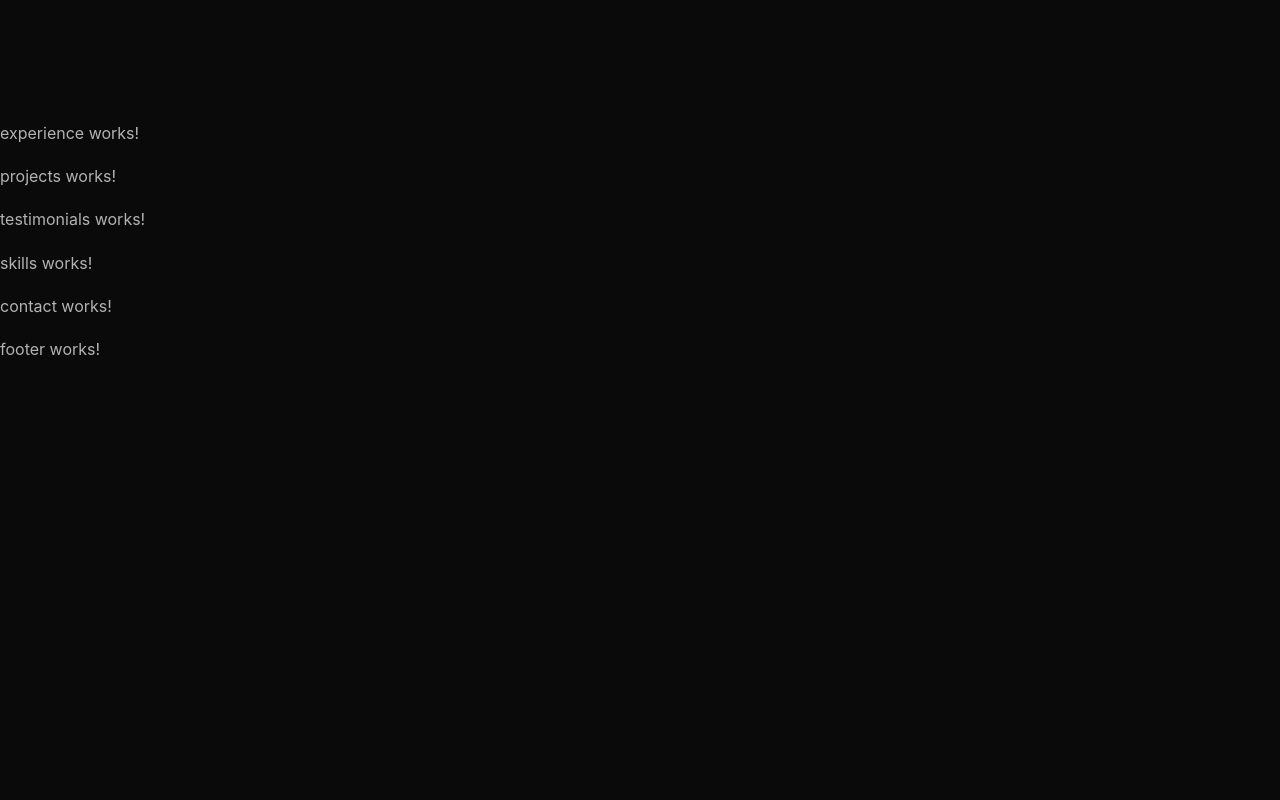
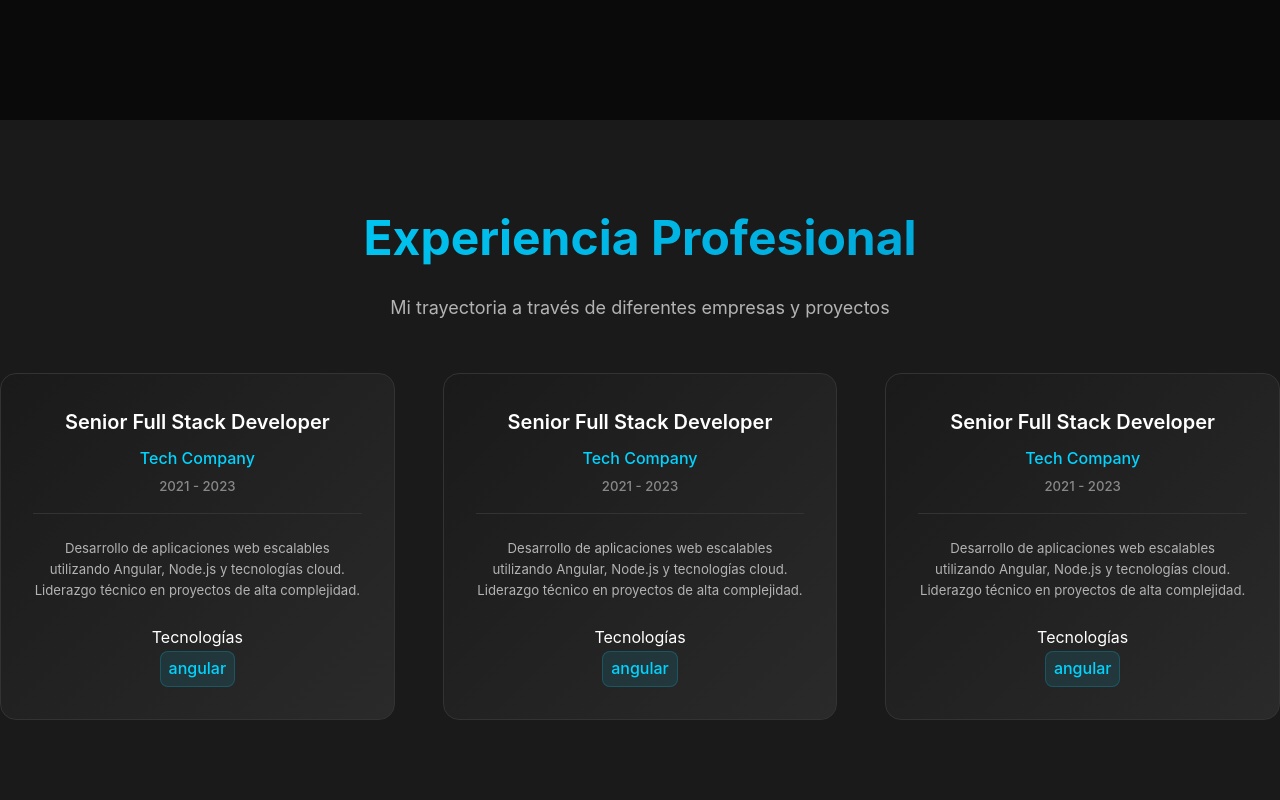
Before and after one commit to juampidavid/juampidavid.github.io, an Angular app in the folder portfolio/: page / in a window 1280 px wide. Shown: the part 680-1480 px from the top of the page. Before the commit the page ends 1059 px from the top, so only its background shows below. Built offline with nearby package versions, Linux system fonts and the light colour scheme.

Commit message:
Working on Experience Section

```diff
--- /dev/null
+++ b/portfolio/src/app/sections/experience/components/experience-card/experience-card.component.html
@@ -0,0 +1,22 @@
+<div class="experience__card" [style.animation-delay.s]="0.2">
+  <div class="card__content">
+    <div class="card__header">
+      <h3 class="card__title">{{ "Senior Full Stack Developer" }}</h3>
+      <div class="card__company">{{ "Tech Company" }}</div>
+      <div class="card__period">{{ "2021 - 2023" }}</div>
+    </div>
+
+    <p class="card__description">
+      {{
+        "Desarrollo de aplicaciones web escalables utilizando Angular, Node.js y tecnologías cloud. Liderazgo técnico en proyectos de alta complejidad."
+      }}
+    </p>
+
+    <div class="card__technologies">
+      <div class="tech__title">{{ "Tecnologías" }}</div>
+      <div class="tech__list">
+        <app-skill-tag />
+      </div>
+    </div>
+  </div>
+</div>
--- /dev/null
+++ b/portfolio/src/app/sections/experience/components/experience-card/experience-card.component.scss
@@ -0,0 +1,61 @@
+@use "../../../../styles/variables.scss";
+@use "../../../../styles/mixins.scss";
+
+.experience__card {
+  @include mixins.card-base;
+  padding: 0;
+  overflow: hidden;
+  position: relative;
+  height: fit-content;
+  opacity: 100;
+  transform: translateY(50px);
+  animation: slideInUp 0.8s ease-out forwards;
+
+  &:hover {
+    .card__glow {
+      opacity: 0.6;
+      transform: scale(1.1);
+    }
+
+    .card__image img {
+      transform: scale(1.05);
+    }
+  }
+}
+
+.card__content {
+  padding: var(--spacing-xl);
+}
+
+.card__header {
+  margin-bottom: var(--spacing-lg);
+  border-bottom: 1px solid var(--border-primary);
+  padding-bottom: var(--spacing-md);
+}
+
+.card__title {
+  font-size: var(--text-xl);
+  color: var(--text-primary);
+  margin-bottom: var(--spacing-sm);
+  font-weight: var(--font-weight-semibold);
+}
+
+.card__company {
+  color: var(--accent-primary);
+  font-size: var(--text-base);
+  font-weight: var(--font-weight-medium);
+  margin-bottom: var(--spacing-xs);
+}
+
+.card__period {
+  color: var(--text-muted);
+  font-size: var(--text-sm);
+  font-weight: var(--font-weight-medium);
+}
+
+.card__description {
+  color: var(--text-secondary);
+  font-size: var(--text-sm);
+  line-height: 1.6;
+  margin-bottom: var(--spacing-lg);
+}
--- a/portfolio/src/app/sections/experience/experience.component.html
+++ b/portfolio/src/app/sections/experience/experience.component.html
@@ -1 +1,15 @@
-<p>experience works!</p>
+<section id="experience" class="experience section">
+  <div class="section-header">
+    <h2 class="section-title text-gradient">
+      {{ "Experiencia Profesional" }}
+    </h2>
+    <p class="section-subtitle">
+      {{ "Mi trayectoria a través de diferentes empresas y proyectos" }}
+    </p>
+    <div class="experience__grid">
+      <app-experience-card />
+      <app-experience-card />
+      <app-experience-card />
+    </div>
+  </div>
+</section>
--- a/portfolio/src/app/sections/experience/experience.component.scss
+++ b/portfolio/src/app/sections/experience/experience.component.scss
@@ -0,0 +1,41 @@
+@use "../../styles/variables.scss";
+@use "../../styles/mixins.scss";
+
+.experience {
+  background: var(--secondary-bg);
+}
+
+.section-header {
+  text-align: center;
+  margin-bottom: var(--spacing-3xl);
+
+  .section-title {
+    font-size: var(--text-4xl);
+    margin-bottom: var(--spacing-md);
+
+    @include mixins.respond-to(md) {
+      font-size: var(--text-5xl);
+    }
+  }
+
+  .section-subtitle {
+    font-size: var(--text-lg);
+    color: var(--text-secondary);
+    max-width: 600px;
+    margin: 0 auto;
+  }
+}
+
+.experience__grid {
+  display: grid;
+  grid-template-columns: 1fr;
+  gap: var(--spacing-2xl);
+
+  @include mixins.respond-to(md) {
+    grid-template-columns: repeat(2, 1fr);
+  }
+
+  @include mixins.respond-to(xl) {
+    grid-template-columns: repeat(3, 1fr);
+  }
+}
--- a/portfolio/src/app/sections/hero/hero.component.html
+++ b/portfolio/src/app/sections/hero/hero.component.html
@@ -1,4 +1,4 @@
-<section id="hero" class="hero section">
+<section id="home" class="hero section">
   <div class="container">
     <div class="hero__text animate-fade-up">
       <h1>
--- /dev/null
+++ b/portfolio/src/app/shared/components/skill-tag/skill-tag.component.html
@@ -0,0 +1,3 @@
+<span class="tech__tag">
+  {{ "angular" }}
+</span>
--- /dev/null
+++ b/portfolio/src/app/shared/components/skill-tag/skill-tag.component.scss
@@ -0,0 +1,17 @@
+.tech__tag {
+  display: inline-block;
+  background: rgba(0, 212, 255, 0.1);
+  color: var(--accent-primary);
+  font-size: var(--text-xs);
+  font-weight: var(--font-weight-medium);
+  padding: var(--spacing-xs) var(--spacing-sm);
+  border-radius: var(--radius-md);
+  border: 1px solid rgba(0, 212, 255, 0.2);
+  transition: all var(--transition-fast);
+
+  &:hover {
+    background: rgba(0, 212, 255, 0.2);
+    border-color: var(--accent-primary);
+    transform: translateY(-2px);
+  }
+}
--- a/portfolio/src/app/styles/mixins.scss
+++ b/portfolio/src/app/styles/mixins.scss
@@ -38,3 +38,16 @@ $breakpoint-2xl: 1536px;
   background-clip: text;
   -webkit-text-fill-color: transparent;
 }
+
+@mixin card-base {
+  background: var(--gradient-card);
+  border: 1px solid var(--border-primary);
+  border-radius: var(--radius-xl);
+  transition: all var(--transition-medium);
+
+  &:hover {
+    border-color: var(--border-accent);
+    box-shadow: 0 10px 25px var(--shadow-medium);
+    transform: translateY(-5px);
+  }
+}
--- a/portfolio/src/app/styles/variables.scss
+++ b/portfolio/src/app/styles/variables.scss
@@ -5,6 +5,7 @@
 
   --text-primary: #ffffff;
   --text-secondary: #b3b3b3;
+  --text-muted: #888888;
 
   --z-dropdown: 1000;
   --z-fixed: 1030;
@@ -36,6 +37,7 @@
     "Roboto", sans-serif;
 
   --font-weight-medium: 500;
+  --font-weight-semibold: 600;
   --font-weight-bold: 700;
 
   --spacing-xs: 0.25rem;
@@ -47,6 +49,7 @@
 
   --radius-md: 0.5rem;
   --radius-lg: 0.75rem;
+  --radius-xl: 1rem;
 
   --spacing-3xl: 4rem;
 
@@ -55,4 +58,10 @@
     var(--accent-primary) 0%,
     var(--accent-secondary) 100%
   );
+
+  --gradient-card: linear-gradient(
+    135deg,
+    var(--secondary-bg) 0%,
+    var(--tertiary-bg) 100%
+  );
 }
```
Also changed, not shown: portfolio/src/app/sections/experience/components/experience-card/experience-card.component.ts (added, +10 -0 lines), portfolio/src/app/sections/experience/experience.component.ts (+4 -5 lines), portfolio/src/app/shared/components/skill-tag/skill-tag.component.ts (added, +11 -0 lines).
